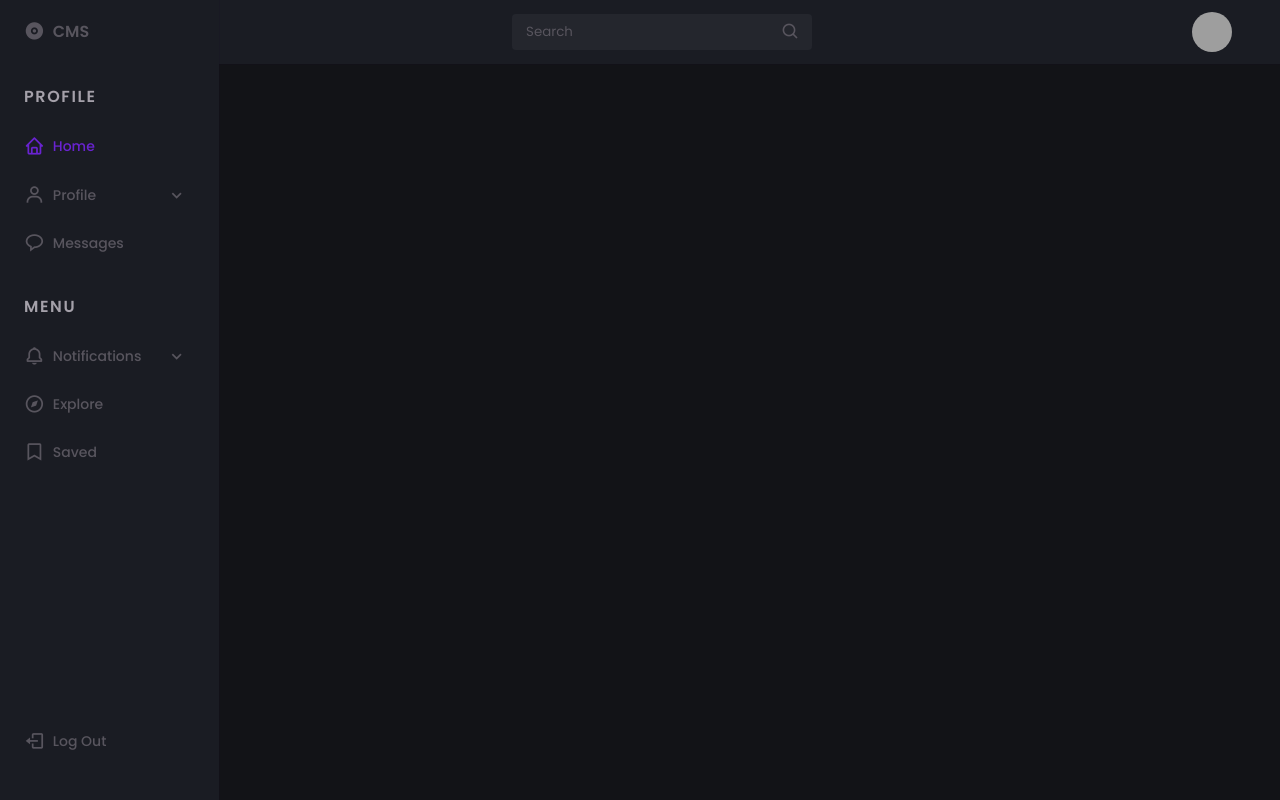
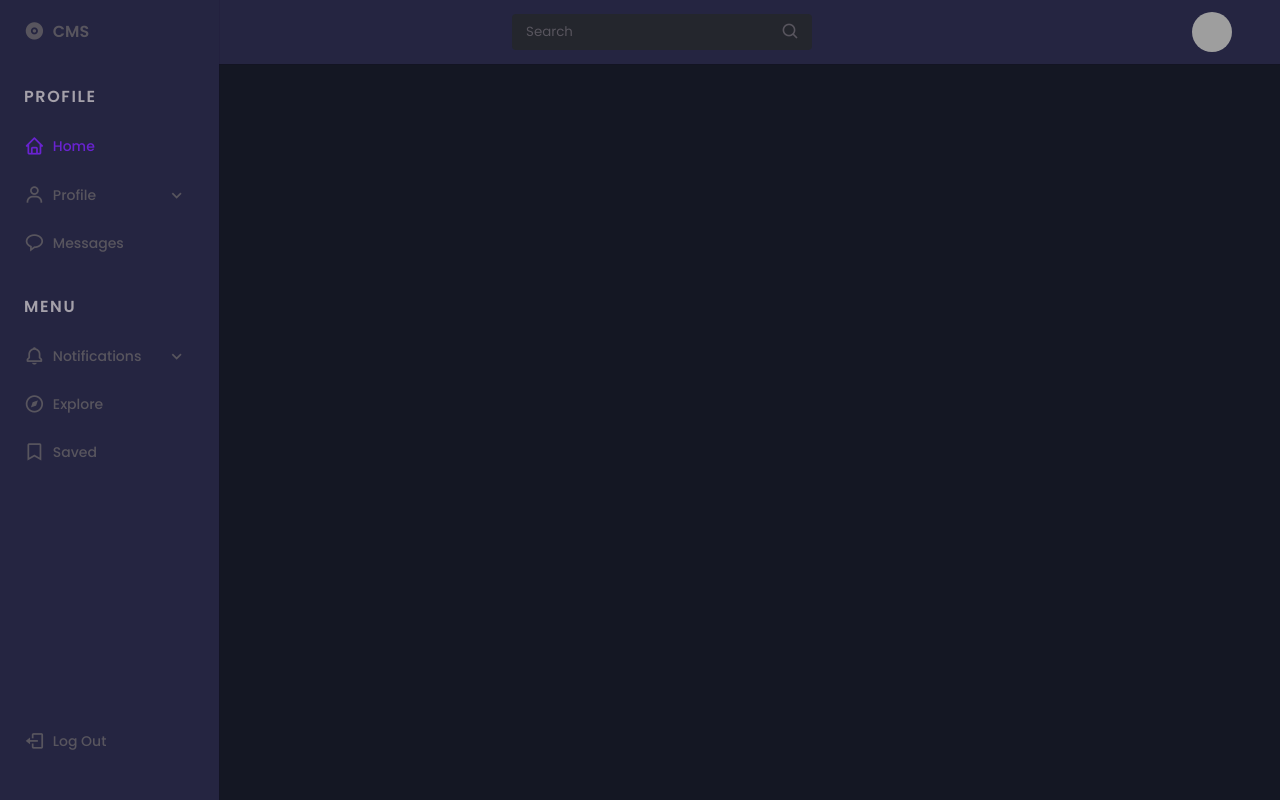
Before and after one commit to OtakuStanYoutube/cms, a Django app: page / in a window 1280 px wide. Run offline with Django 3.2, Linux system fonts and the light colour scheme; grey boxes are pictures that could not be loaded.

Commit message:
:art: Updating styles for dashboard

```diff
--- a/static/css/style.css
+++ b/static/css/style.css
@@ -12,8 +12,8 @@
   --title-color: #F4F0FA;
   --text-color: #58555E;
   --text-color-light: #A5A1AA;
-  --body-color: #121317;
-  --container-color: #1A1c23;
+  --body-color: #141723;
+  --container-color: #252541;
 
   /*========== Font and typography ==========*/
   --body-font: 'Poppins', sans-serif;
```
